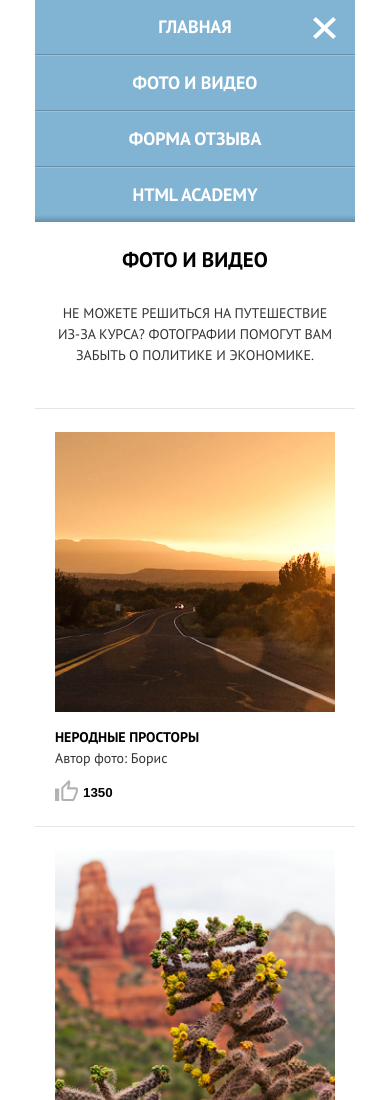
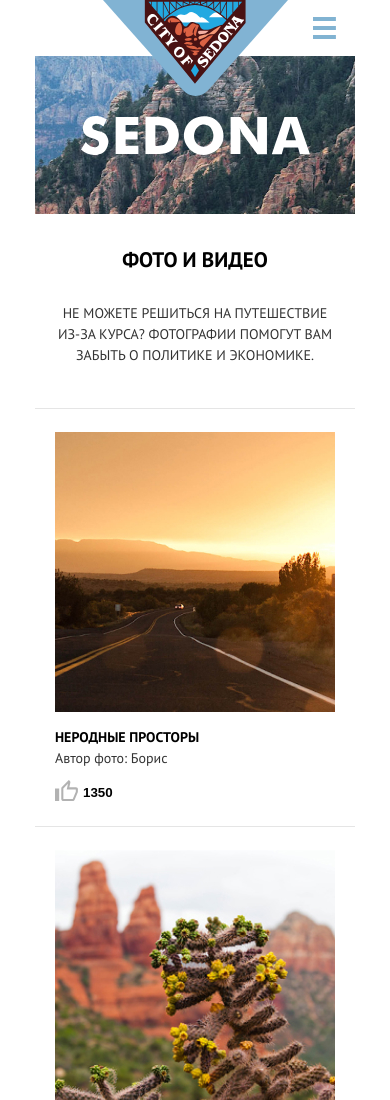
Before and after one commit to htmlacademy-adaptive/1932009-sedona-25, a website: page source/catalog.html in a window 390 px wide. Shown: the top 1100 px of the page. Drawn offline with nearby package versions, Linux system fonts and the light colour scheme; files that its build step writes are made by us from their sources.

Commit message:
правки в меню для form и catalog.

```diff
--- a/source/catalog.html
+++ b/source/catalog.html
@@ -13,6 +13,9 @@
 </head>
 
 <body class="page__body">
+  <!--
+    1. main-header                    - js
+    2. main-header main-header--no-js - не работает js   -->
   <header class="main-header">
     <a class="main-header__logo" href="index.html">
       <svg width="185" height="96" viewBox="0 0 185 96" fill="none" xmlns="http://www.w3.org/2000/svg">
@@ -102,7 +105,10 @@
       </svg>
     </a>
     <nav class="main-header__nav main-nav">
-      <ul class="main-nav__list site-list *site-list--close">
+      <!-- 1. site-list site-list--close - меню Закрыто
+           2. site-list                  - меню Открыто
+           3. site-list site-list--no-js - не работает js -->
+      <ul class="main-nav__list site-list site-list--close">
         <li class="site-list__item">
           <a class="site-list__link" href="index.html">
             Главная
@@ -124,7 +130,10 @@
           </a>
         </li>
       </ul>
-      <button class="main-nav__toggle main-nav__toggle--close" type="button">
+      <!-- 1. main-nav__toggle                           - меню Закрыто
+           2. main-nav__toggle main-nav__toggle--close   - меню Открыто
+           3. main-nav__toggle main-nav__toggle--no-js   - не работает js -->
+      <button class="main-nav__toggle" type="button">
         <span class="visually-hidden">Кнопка главного меню.</span>
       </button>
     </nav>
```
Also changed, not shown: source/form.html (+11 -2 lines), source/index.html (+1 -2 lines), source/less/common/main-header.less (+0 -9 lines), source/less/index/main-container.less (+0 -7 lines).
